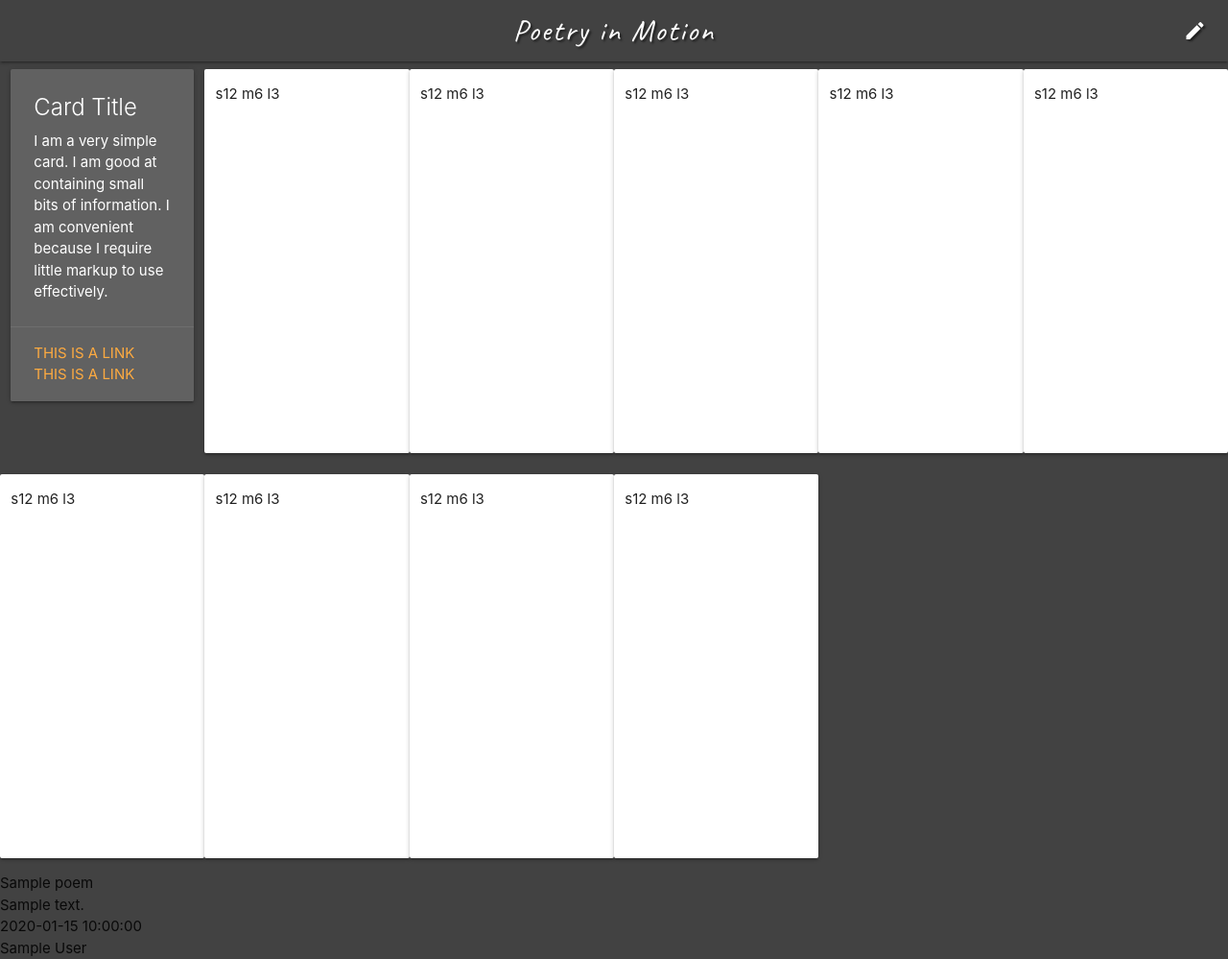
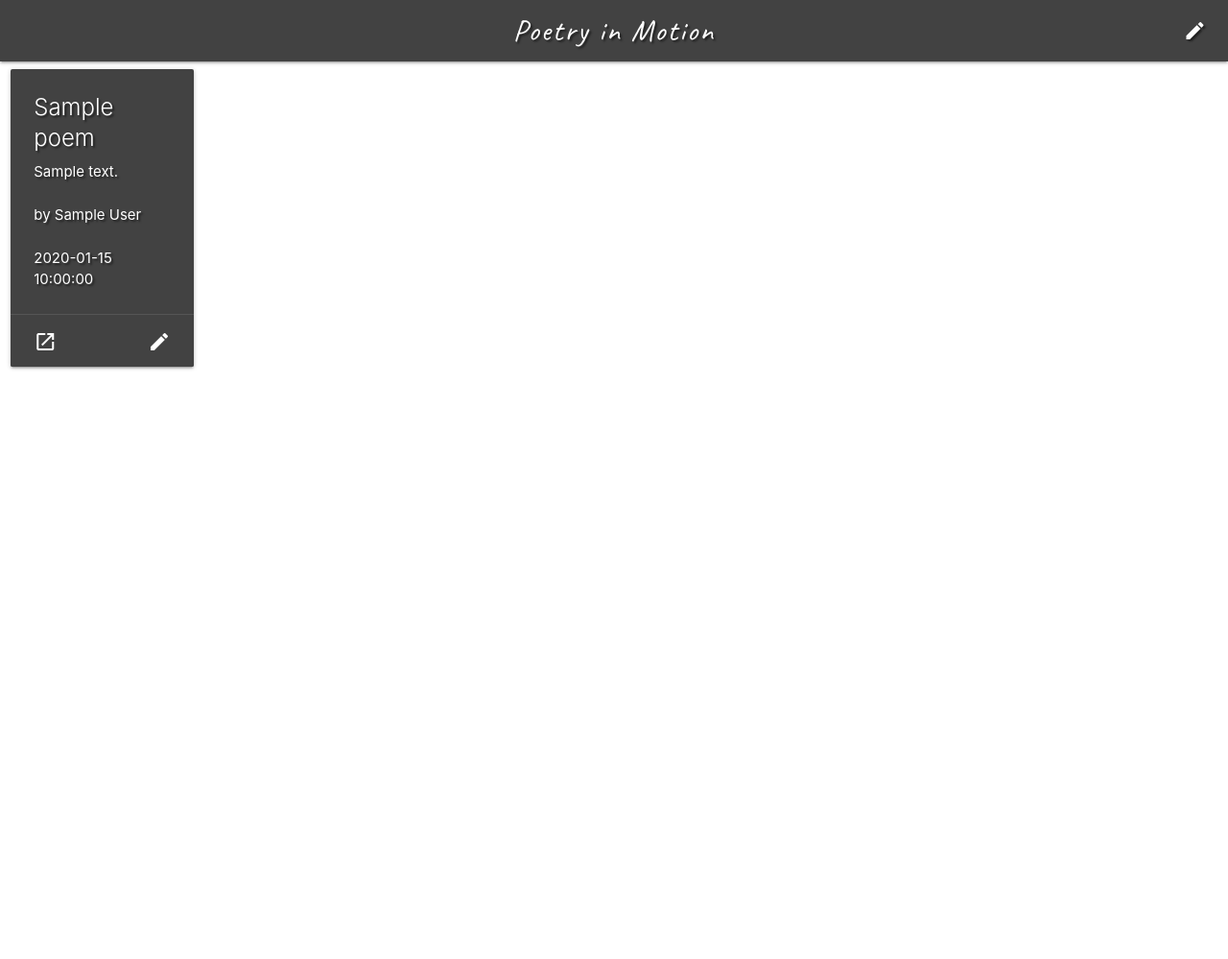
Before and after one commit to sampetchey/poetryinmotion, a Flask app: page / in a window 1280 px wide. Shown: the whole page at 96% size. After the commit the page ends 385 px from the top, so only its background shows below. Run offline with Flask 2, Linux system fonts and the light colour scheme; a database or web service that is not in the repository returns one stand-in record (values such as "Sample title"); some libraries are stand-ins or nearby versions; some web fonts are replaced.

Commit message:
Bind data from db to poem card

```diff
--- a/app.py
+++ b/app.py
@@ -20,7 +20,7 @@ mongo = PyMongo(app)
 @app.route("/")
 @app.route("/get_poems")
 def get_poems():
-    poems = mongo.db.poems.find()
+    poems = list(mongo.db.poems.find())
     return render_template("poems.html", poems=poems)
 
 @app.route("/create", methods=["GET", "POST"])
--- a/static/css/style.css
+++ b/static/css/style.css
@@ -1,7 +1,3 @@
-body {
-    background-color: grey;
-}
-
 .text-shadow {
     text-shadow: 2px 2px 2px rgba(0, 0, 0, 0.5);
 }
--- a/static/js/script.js
+++ b/static/js/script.js
@@ -1,3 +1,4 @@
 $(document).ready(function(){
     $('.datepicker').datepicker();
+    $('.tooltipped').tooltip();
   });
--- a/templates/base.html
+++ b/templates/base.html
@@ -15,7 +15,7 @@
 
     <title>Poetry in Motion</title>
 </head>
-<body class="grey darken-3">
+<body>
 
     <header>
         <!-- main header and create button -->
--- a/templates/poems.html
+++ b/templates/poems.html
@@ -2,35 +2,26 @@
 {% block content %}
 
 <div class="row">
+    {% for poem in poems %}
     <div class="medium col s12 m6 l3 xl2">
-        <div class="card grey darken-2">
-            <div class="card-content white-text">
-                <span class="card-title">Card Title</span>
-                <p>I am a very simple card. I am good at containing small bits of information.
-                I am convenient because I require little markup to use effectively.</p>
+        <div class="card grey darken-3">
+            <div class="card-content white-text text-shadow">
+                <span class="card-title">{{ poem.poem_title }}</span>
+                <p>{{ poem.poem_text }}</p><br>
+                <p>by {{ poem.poem_author }}</p><br>
+                <p>{{ poem.date_added }}</p>
             </div>
             <div class="card-action">
-                <a href="#">This is a link</a>
-                <a href="#">This is a link</a>
+                <a href="#"><i class="material-icons left white-text tooltipped"
+                    data-position="bottom" data-tooltip="View poem">open_in_new</i></a>
+                <a href="#"><i class="material-icons right white-text tooltipped"
+                    data-position="bottom" data-tooltip="Edit poem">create</i></a>
             </div>
         </div>
     </div>
-    <div class="card medium col s12 m6 l3 xl2"><p>s12 m6 l3</p></div>
-    <div class="card medium col s12 m6 l3 xl2"><p>s12 m6 l3</p></div>
-    <div class="card medium col s12 m6 l3 xl2"><p>s12 m6 l3</p></div>
-    <div class="card medium col s12 m6 l3 xl2"><p>s12 m6 l3</p></div>
-    <div class="card medium col s12 m6 l3 xl2"><p>s12 m6 l3</p></div>
-    <div class="card medium col s12 m6 l3 xl2"><p>s12 m6 l3</p></div>
-    <div class="card medium col s12 m6 l3 xl2"><p>s12 m6 l3</p></div>
-    <div class="card medium col s12 m6 l3 xl2"><p>s12 m6 l3</p></div>
-    <div class="card medium col s12 m6 l3 xl2"><p>s12 m6 l3</p></div>
-  </div>
+    {% endfor %}
+</div>
 
-    {% for poem in poems %}
-        {{ poem.poem_title }}<br>
-        {{ poem.poem_text }}<br>
-        {{ poem.date_added }}<br>
-        {{ poem.poem_author }}
-    {% endfor %}
+
 
 {% endblock %}
```
